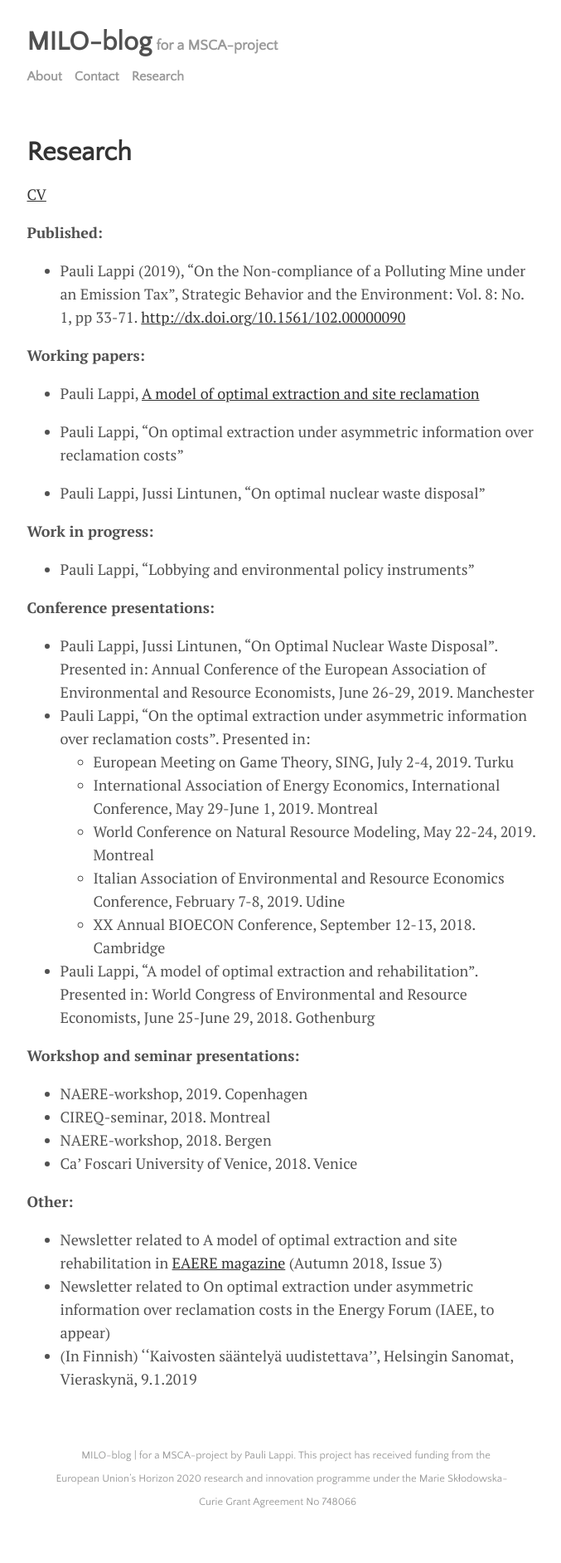
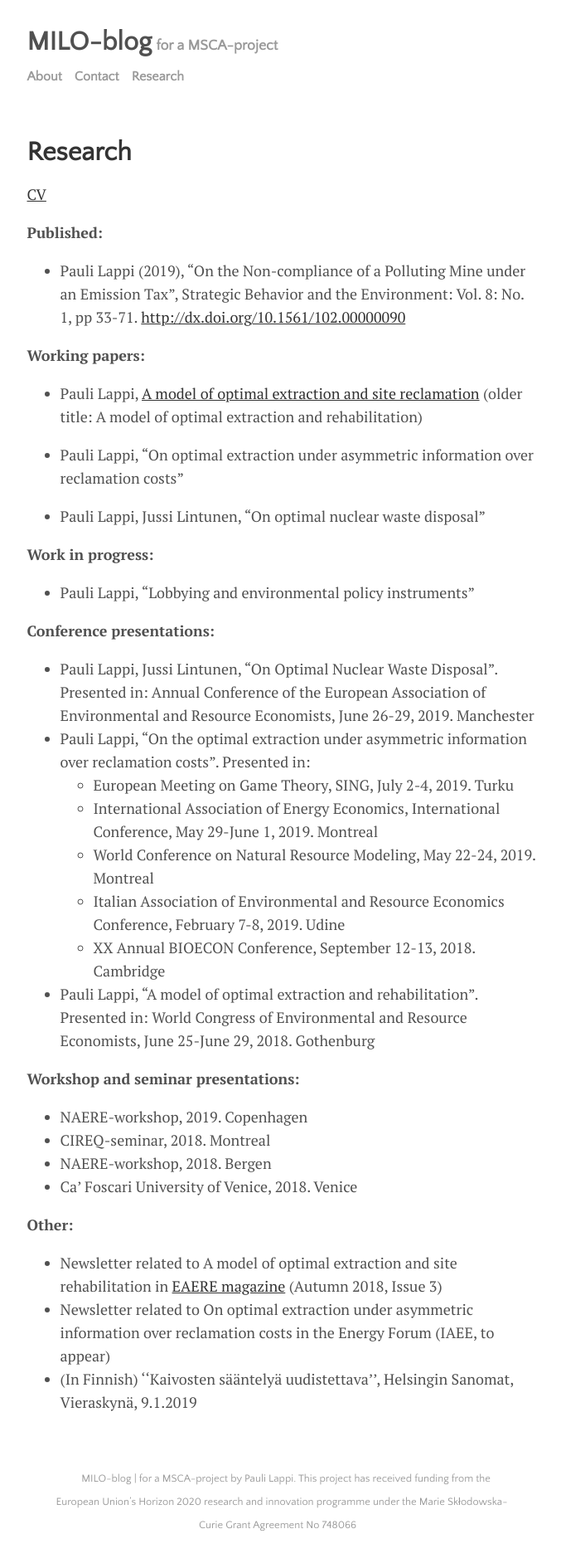
Before and after one commit to plappi/Milo, a Jekyll site: the page built from menu/research.md, in a window 1280 px wide. Shown: the whole page at 83% size, without its empty margins (300-977 px from the left). Built offline with Jekyll 4.4.1, drawn with Linux system fonts in a browser that asks for light colours; nearby versions of some CDN libraries; before the commit the page ends 1856 px from its top, so only the background shows below that.

Commit message:
Update research.md

```diff
--- a/menu/research.md
+++ b/menu/research.md
@@ -11,7 +11,7 @@ title: Research
 
 **Working papers:**
 
-* Pauli Lappi, [A model of optimal extraction and site reclamation](https://plappi.github.io/Milo/assets/rehab-wp-Lappi-2018.pdf)
+* Pauli Lappi, [A model of optimal extraction and site reclamation](https://plappi.github.io/Milo/assets/rehab-wp-Lappi-2018.pdf) (older title: A model of optimal extraction and rehabilitation)
 
 * Pauli Lappi, "On optimal extraction under asymmetric information over reclamation costs"
 
```
